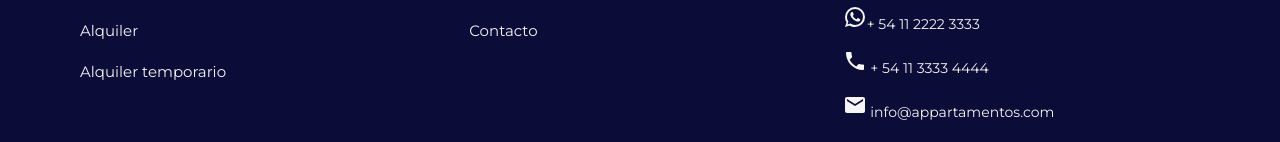
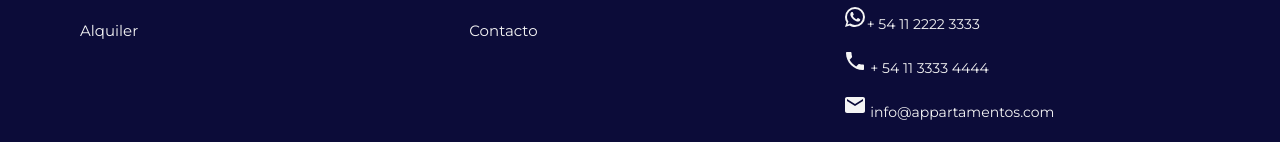
Before and after one commit to No-Country/c12-25-t-node-react, a React (Vite) app in the folder client/: page /#/ in a window 1280 px wide. Shown: the part 2442-2584 px from the top of the page. Built offline with nearby package versions, Linux system fonts and the light colour scheme.

Commit message:
#feat/#22-search-page -delete alquiler temporario from footer

```diff
--- a/client/src/components/template/footer/footerConstants.ts
+++ b/client/src/components/template/footer/footerConstants.ts
@@ -16,11 +16,6 @@ export const SERVICES: textLink[] = [
     text: 'Alquiler',
     to: '/search',
     ariaLabel:'página de busqueda de propiedades en alquiler'
-  },
-  {
-    text: 'Alquiler temporario',
-    to: '/search',
-    ariaLabel:'página de busqueda de propiedades en alquiler temporario'
   }
 ]
 
--- a/client/src/pages/Search.tsx
+++ b/client/src/pages/Search.tsx
@@ -14,7 +14,10 @@ const Search: React.FC<SearchProps> = () => {
   return (
     <>
       <BackButton />
-      <BannerAndBackgroundPage imgSrc={ searchBanner } imgHeight="280px" />
+      <BannerAndBackgroundPage
+        imgSrc={ searchBanner }
+        imgHeight="280px"
+      />
     </>
 
   )
```
